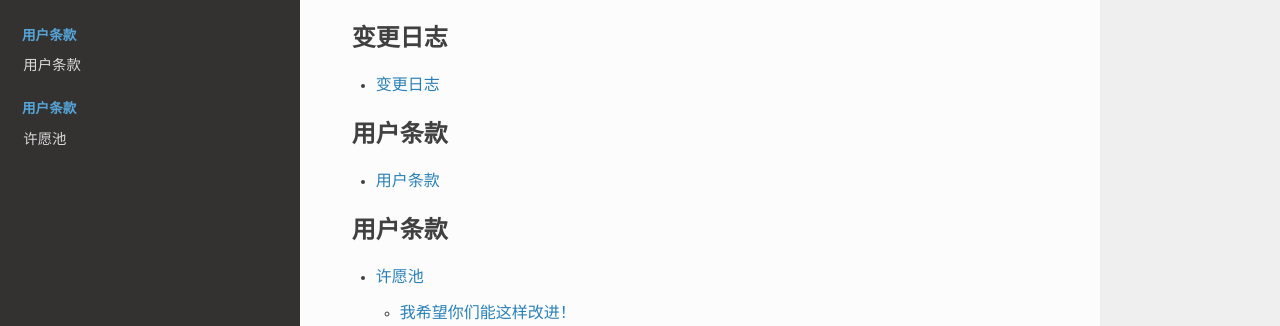
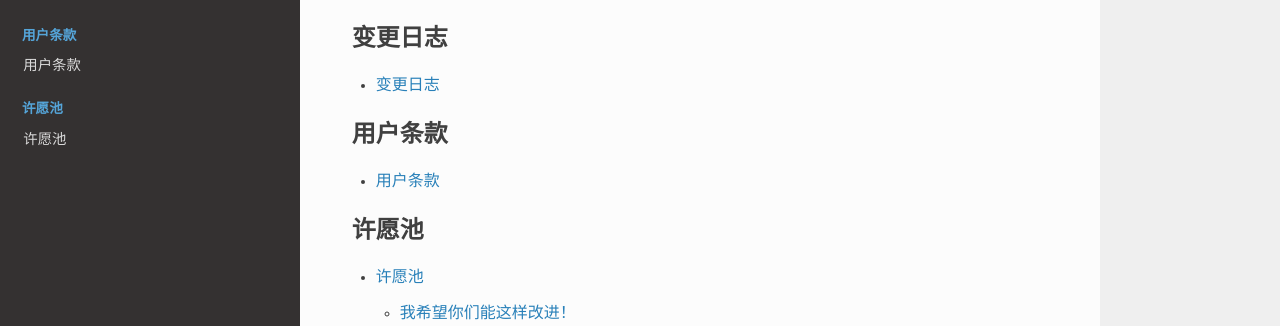
Before and after one commit to makamaka0520/maka-doc, a Sphinx documentation site: the page built from docs/zh_CN/source/index.rst, in a window 1280 px wide and 900 px high, scrolled down 811 px. Shown: the part 352-678 px from the top of the window. Built offline with Sphinx 7.4.7 and the Read the Docs theme 2.0.0, drawn with Linux system fonts in a browser that asks for light colours.

Commit message:
update index for wishing_well

```diff
--- a/docs/zh_CN/source/index.rst
+++ b/docs/zh_CN/source/index.rst
@@ -33,6 +33,6 @@
 
 .. toctree::
    :maxdepth: 2
-   :caption: 用户条款
+   :caption: 许愿池
 
    wishing/wishing_well
```
